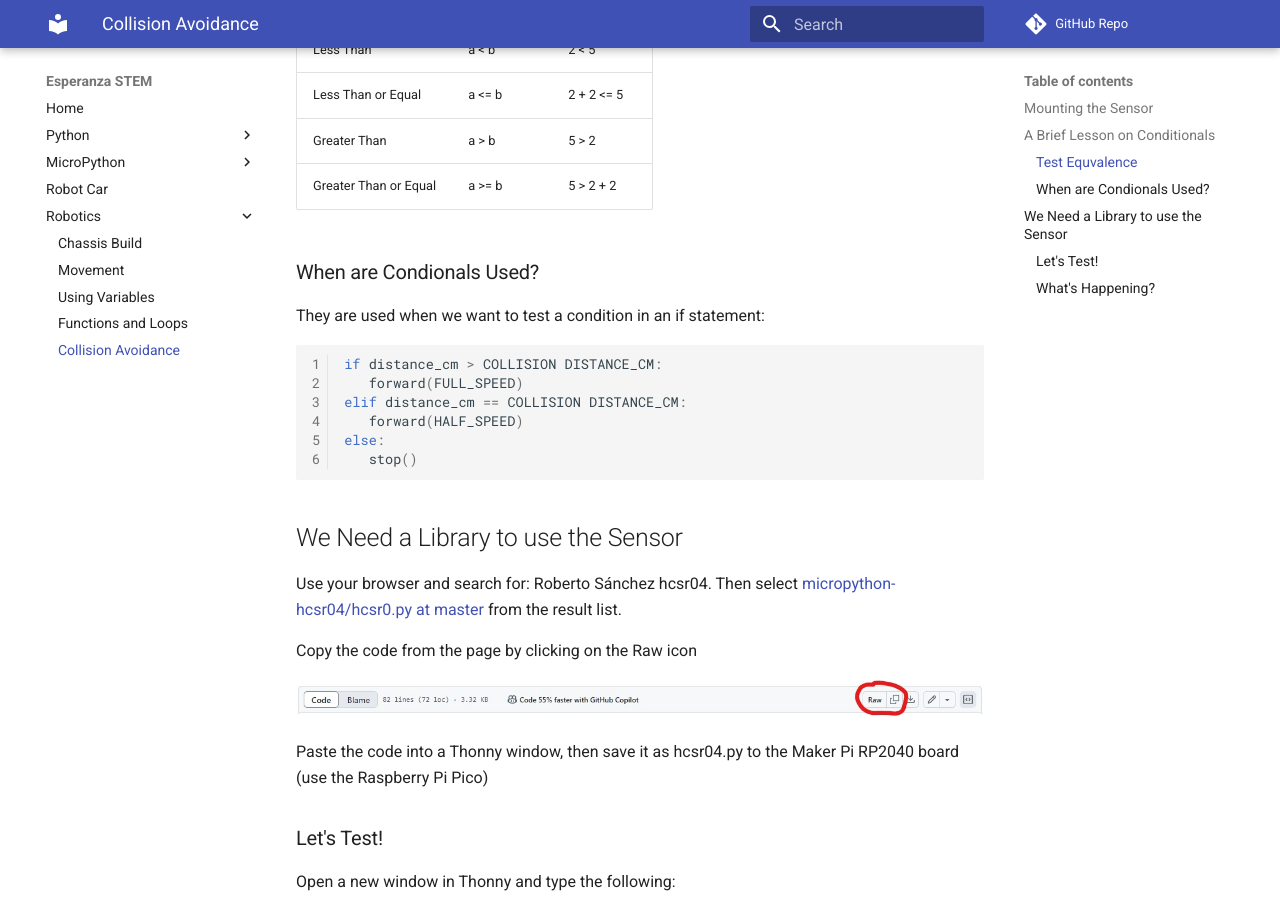
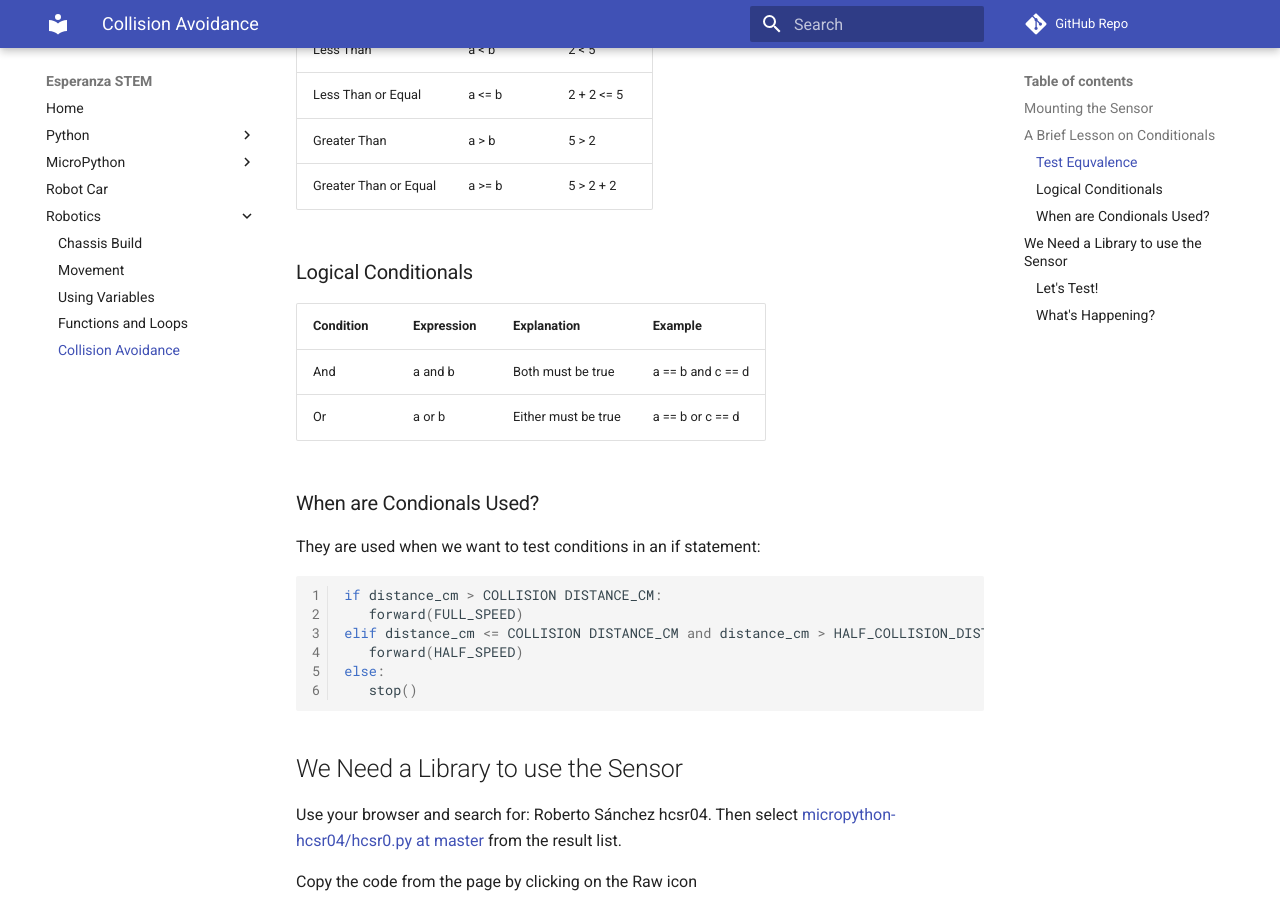
Before and after one commit to jetannenbaum/esperanzaSTEM, an MkDocs documentation site: the page built from docs/robotics/ultrasonicSensor.md, in a window 1280 px wide and 900 px high, scrolled down 1618 px. Built offline with MkDocs 1.6.1 and Material for MkDocs 9.7.7, drawn with Linux system fonts in a browser that asks for light colours; comment, search, counter and statistics services are not loaded.

Commit message:
Added logical conditionals to collision avoidance

````diff
--- a/docs/robotics/ultrasonicSensor.md
+++ b/docs/robotics/ultrasonicSensor.md
@@ -34,14 +34,21 @@ Less Than or Equal | a <= b | 2 + 2 <= 5
 Greater Than | a > b | 5 > 2
 Greater Than or Equal | a >= b | 5 > 2 + 2
 
+### Logical Conditionals
+
+Condition | Expression | Explanation | Example
+----------|------------|-------------| -------
+And | a and b | Both must be true | a == b and c == d
+Or | a or b | Either must be true | a == b or c == d
+
 ### When are Condionals Used?
 
-They are used when we want to test a condition in an if statement:
+They are used when we want to test conditions in an if statement:
 
 ```python
 if distance_cm > COLLISION DISTANCE_CM:
    forward(FULL_SPEED)
-elif distance_cm == COLLISION DISTANCE_CM:
+elif distance_cm <= COLLISION DISTANCE_CM and distance_cm > HALF_COLLISION_DISTANCE_CM:
    forward(HALF_SPEED)
 else:
    stop()
````
